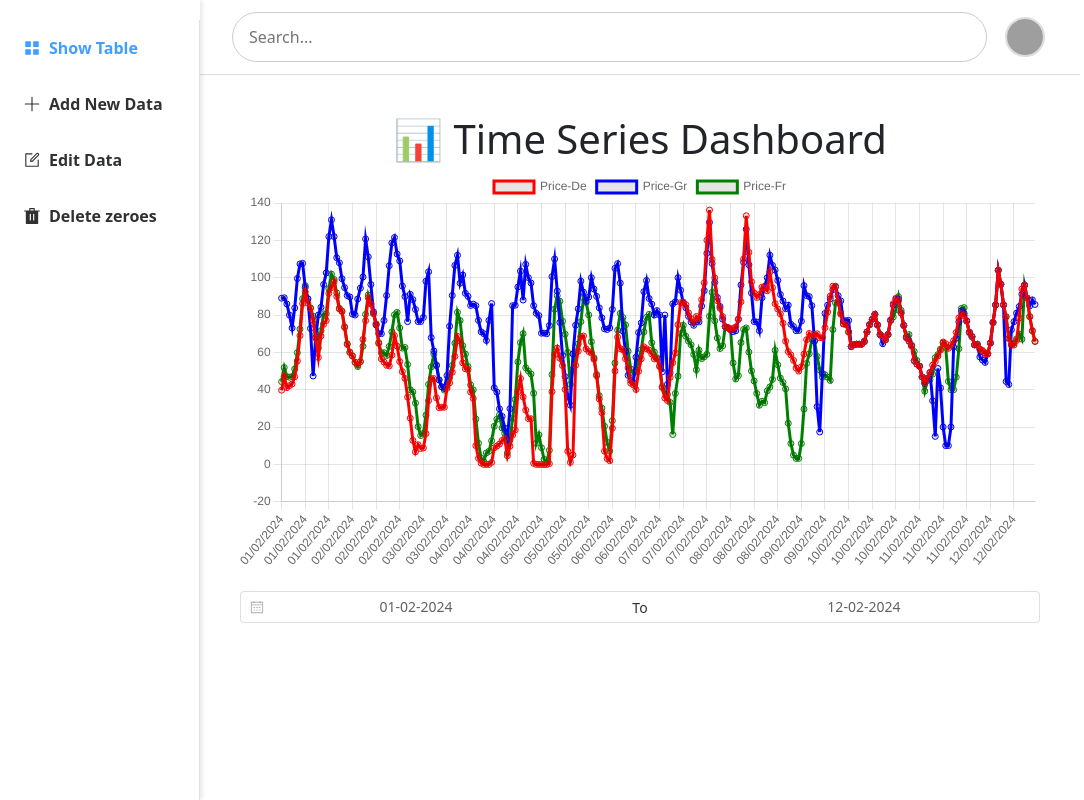
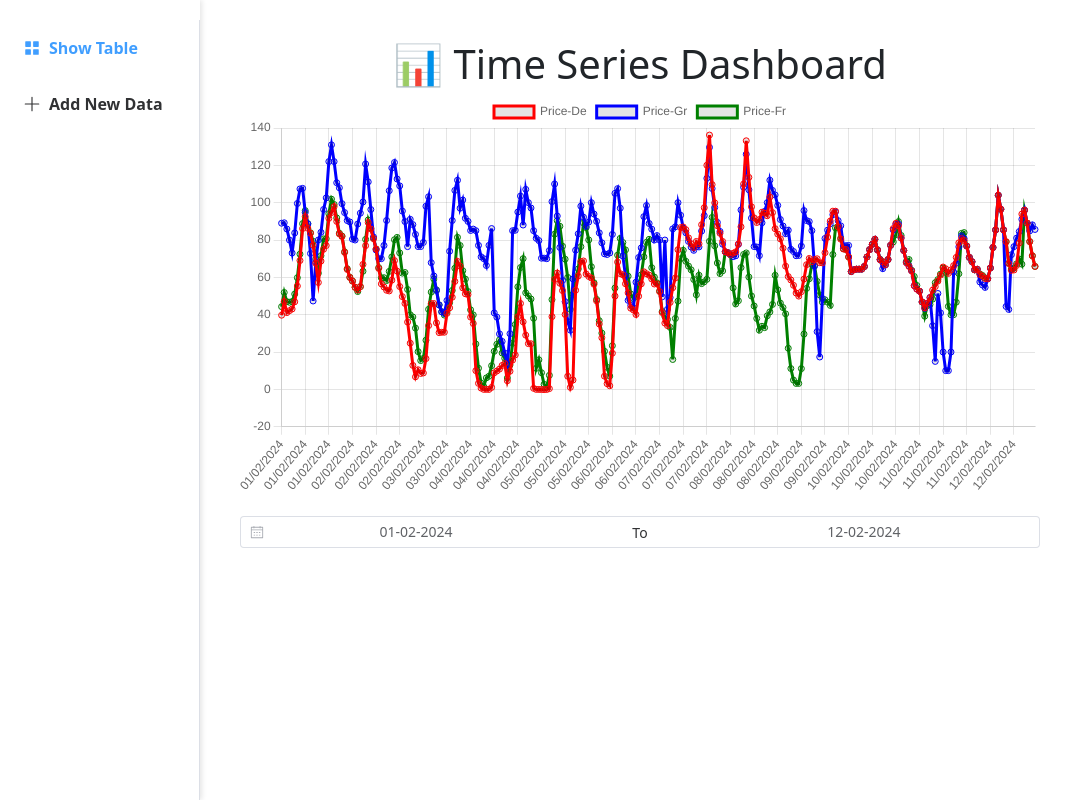
Before and after one commit to stellamarma/Assignment, a Vue app: page / in a window 1280 px wide. Shown: the whole page, without its empty margins (0-1084 px from the left). Built offline with nearby package versions, Linux system fonts and the light colour scheme; grey boxes are pictures that could not be loaded.

Commit message:
Add comments

```diff
--- a/src/App.vue
+++ b/src/App.vue
@@ -1,6 +1,6 @@
 <template>
   <Menu :showTable="showTable" :showAddForm="showAddForm" @updateShowTable="showTable = $event" @updateShowAddForm="showAddForm = $event" />
-  <MenuSearch />
+  <!-- <MenuSearch /> -->
   <div class="dashboard">
     <h1>📊 Time Series Dashboard</h1>
 
--- a/src/components/Menu.vue
+++ b/src/components/Menu.vue
@@ -19,19 +19,7 @@
           <template #title>{{ showAddForm ? "Cancel" : "Add New Data" }}</template>
         </el-menu-item>
 
-        <!-- Edit Data -->
-        <el-menu-item index="3">
-          <el-icon><Edit /></el-icon>
-          <template #title>Edit Data</template>
-        </el-menu-item>
-
-        <!-- Delete zeroes -->
-        <el-menu-item index="4">
-          <el-icon><DeleteFilled /></el-icon>
-          <template #title>Delete zeroes</template>
-        </el-menu-item>
-      </el-menu>
-    </div>
+</el-menu></div>
   </template>
 
   <script lang="ts" setup>
```
